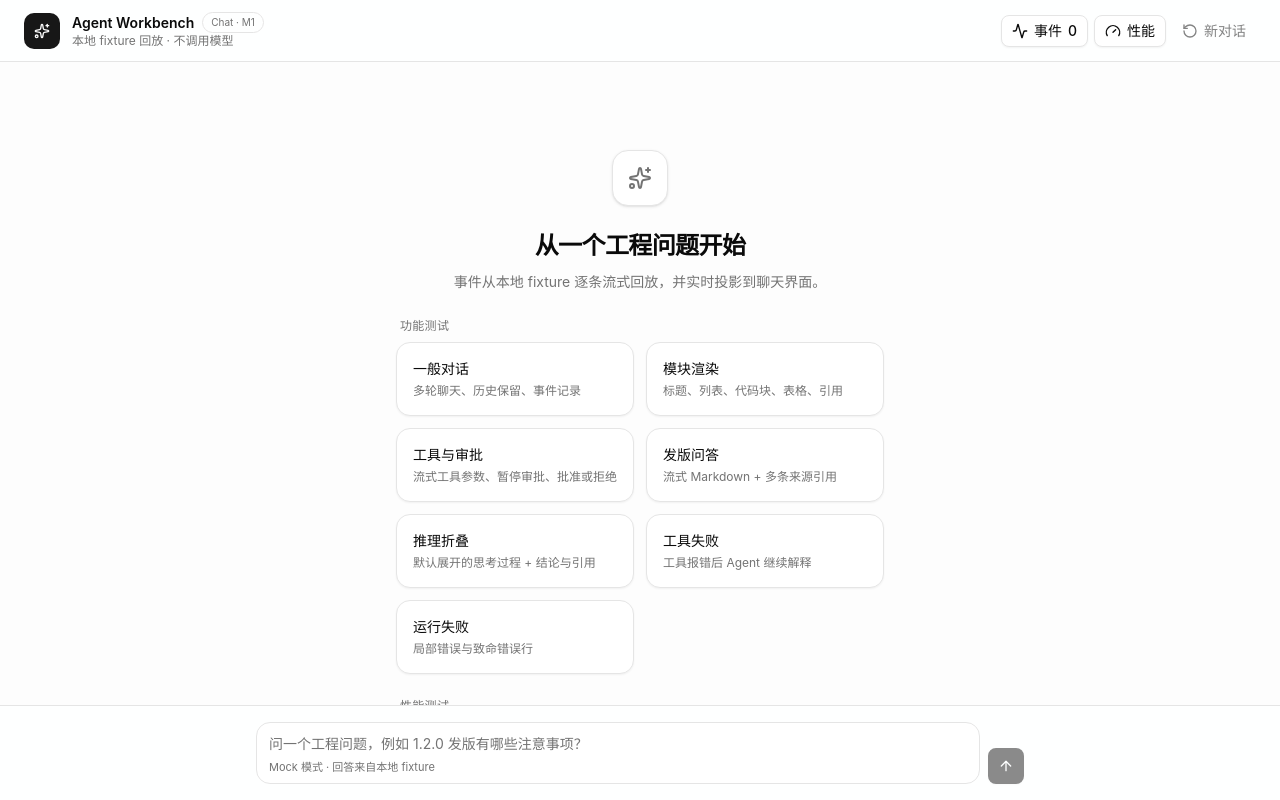
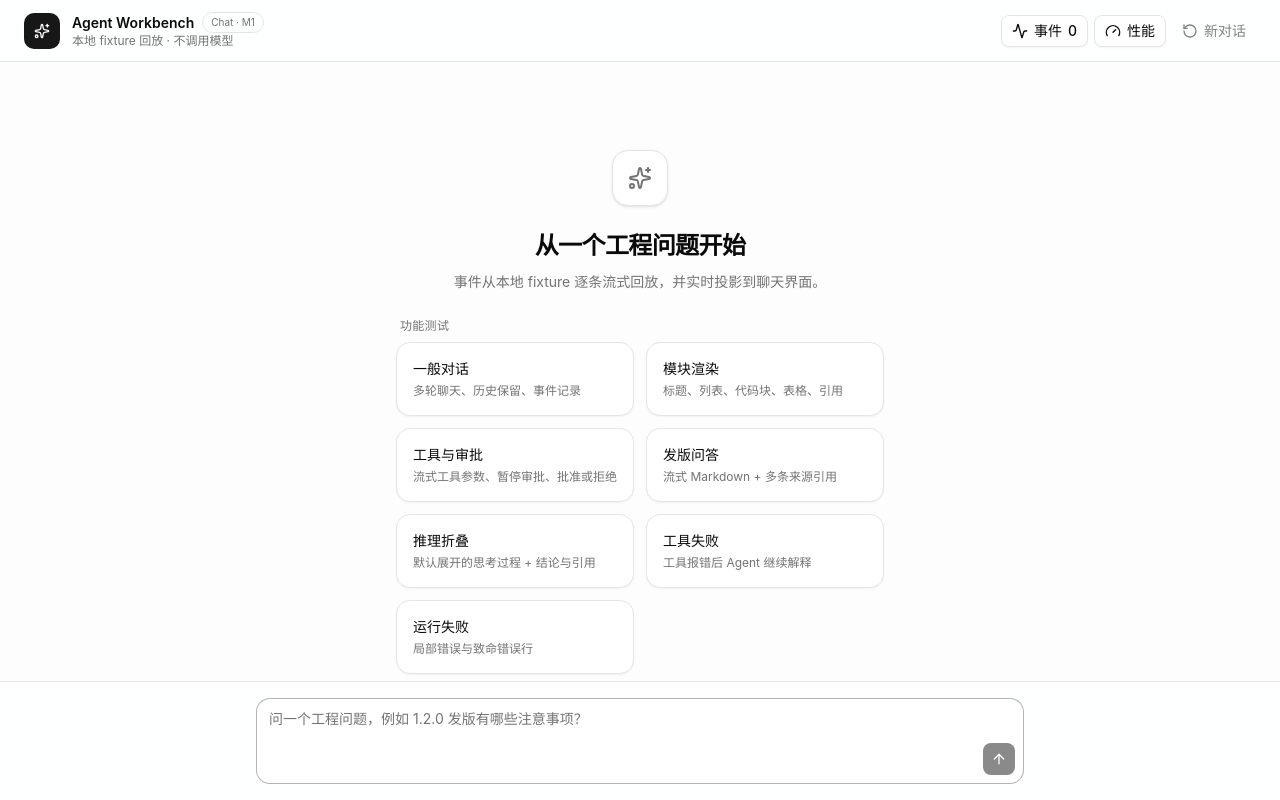
Before and after one commit to geyao2015/agent-workbench, a React (Vite) app in the folder apps/web/: page / in a window 1280 px wide. Built offline with nearby package versions, Linux system fonts and the light colour scheme.

Commit message:
feat: 重构 chat 输入区交互与布局
- textarea 自动撑高，Enter 发送、Shift+Enter 换行
- 主操作移入输入区，输入区与工具栏上下排列
- 默认聚焦并简化 focus 样式

```diff
--- a/apps/web/src/components/chat/chat-composer.tsx
+++ b/apps/web/src/components/chat/chat-composer.tsx
@@ -1,8 +1,10 @@
-import type { FormEvent } from "react";
+import { useEffect, useRef, type FormEvent } from "react";
 
 import { ArrowUp, Hourglass, Loader2, Pause, Play, X } from "lucide-react";
 
 import { Button } from "@/components/ui/button";
+
+const MAX_INPUT_HEIGHT = 160;
 
 interface ChatComposerProps {
   input: string;
@@ -33,16 +35,59 @@ export function ChatComposer({
   onResume,
   onCancel,
 }: ChatComposerProps) {
+  const inputRef = useRef<HTMLTextAreaElement>(null);
+
+  useEffect(() => {
+    const element = inputRef.current;
+
+    if (!element || element.disabled) {
+      return;
+    }
+
+    const active = document.activeElement;
+
+    if (!active || active === document.body) {
+      element.focus();
+    }
+  }, [isStreaming, isPaused, isWaitingApproval, isLoadingHistory]);
+
+  useEffect(() => {
+    const element = inputRef.current;
+
+    if (!element) {
+      return;
+    }
+
+    element.style.height = "auto";
+
+    const nextHeight = Math.min(element.scrollHeight, MAX_INPUT_HEIGHT);
+    element.style.height = `${nextHeight}px`;
+    element.style.overflowY =
+      element.scrollHeight > MAX_INPUT_HEIGHT ? "auto" : "hidden";
+  }, [input]);
+
   return (
     <div className="border-t bg-background/90 p-4 backdrop-blur md:px-8">
-      <form
-        onSubmit={onSubmit}
-        className="mx-auto flex w-full max-w-3xl items-end gap-2"
-      >
-        <div className="flex-1 rounded-xl border bg-background px-3 py-2 focus-within:ring-2 focus-within:ring-ring/40">
-          <input
+      <form onSubmit={onSubmit} className="mx-auto w-full max-w-3xl">
+        <div className="rounded-xl border bg-background transition-colors duration-150 focus-within:border-foreground/30">
+          <div className="min-w-0 px-3 pt-2">
+            <textarea
+              ref={inputRef}
+              rows={1}
               value={input}
               onChange={(event) => onInputChange(event.target.value)}
+              onKeyDown={(event) => {
+                if (
+                  event.key !== "Enter" ||
+                  event.shiftKey ||
+                  event.nativeEvent.isComposing
+                ) {
+                  return;
+                }
+
+                event.preventDefault();
+                event.currentTarget.form?.requestSubmit();
+              }}
               disabled={
                 isStreaming || isPaused || isWaitingApproval || isLoadingHistory
               }
@@ -55,21 +100,26 @@ export function ChatComposer({
                       ? "已暂停，点击继续生成或开始新对话"
                       : "问一个工程问题，例如 1.2.0 发版有哪些注意事项？"
               }
-            className="w-full bg-transparent text-sm outline-none placeholder:text-muted-foreground disabled:opacity-60"
+              aria-label="消息输入"
+              className="scroll-slim block w-full resize-none bg-transparent text-sm leading-6 outline-none placeholder:text-muted-foreground disabled:opacity-60"
             />
+            {isLoadingHistory || isWaitingApproval || isPaused ? (
               <p className="mt-1 text-[11px] text-muted-foreground">
                 {isLoadingHistory
                   ? "正在加载长会话历史事件"
                   : isWaitingApproval
                     ? "run 已暂停，审批后从事件日志恢复"
-                : isPaused
-                  ? `断点 seq ${pausedSeq} · 可继续或取消`
-                  : "Mock 模式 · 回答来自本地 fixture"}
+                    : `断点 seq ${pausedSeq} · 可继续或取消`}
               </p>
+            ) : null}
           </div>
 
+          <div className="flex items-center justify-between gap-2 px-2 pt-3 pb-2">
+            <div className="flex min-w-0 flex-1 items-center gap-1" />
+
+            <div className="flex shrink-0 items-center gap-1">
               {isStreaming ? (
-          <div className="flex items-center gap-1.5">
+                <>
                   <Button
                     type="button"
                     variant="outline"
@@ -88,15 +138,16 @@ export function ChatComposer({
                     type="button"
                     variant="ghost"
                     size="icon"
+                    className="size-8"
                     onClick={onCancel}
                     disabled={isStopping}
                     aria-label="取消运行"
                   >
                     <X />
                   </Button>
-          </div>
+                </>
               ) : isPaused ? (
-          <div className="flex items-center gap-1.5">
+                <>
                   <Button type="button" size="sm" onClick={onResume}>
                     <Play className="fill-current" />
                     继续
@@ -105,32 +156,43 @@ export function ChatComposer({
                     type="button"
                     variant="ghost"
                     size="icon"
+                    className="size-8"
                     onClick={onCancel}
                     disabled={isStopping}
                     aria-label="取消运行"
                   >
                     {isStopping ? <Loader2 className="animate-spin" /> : <X />}
                   </Button>
-          </div>
+                </>
               ) : isWaitingApproval ? (
-          <div className="flex items-center gap-1.5 rounded-lg border border-amber-500/30 bg-amber-500/10 px-2.5 py-1.5 text-xs text-amber-700 dark:text-amber-300">
+                <div className="flex shrink-0 items-center gap-1.5 rounded-lg border border-amber-500/30 bg-amber-500/10 px-2.5 py-1.5 text-xs text-amber-700 dark:text-amber-300">
                   <Hourglass className="size-3.5" />
                   等待审批
                 </div>
               ) : isLoadingHistory ? (
-          <Button type="button" size="icon" disabled aria-label="加载长会话">
+                <Button
+                  type="button"
+                  size="icon"
+                  className="size-8"
+                  disabled
+                  aria-label="加载长会话"
+                >
                   <Loader2 className="animate-spin" />
                 </Button>
               ) : (
                 <Button
                   type="submit"
                   size="icon"
+                  className="size-8"
                   disabled={!input.trim()}
                   aria-label="发送"
                 >
                   <ArrowUp />
                 </Button>
               )}
+            </div>
+          </div>
+        </div>
       </form>
     </div>
   );
```
Lines whose indentation alone changed are shown as unchanged.
